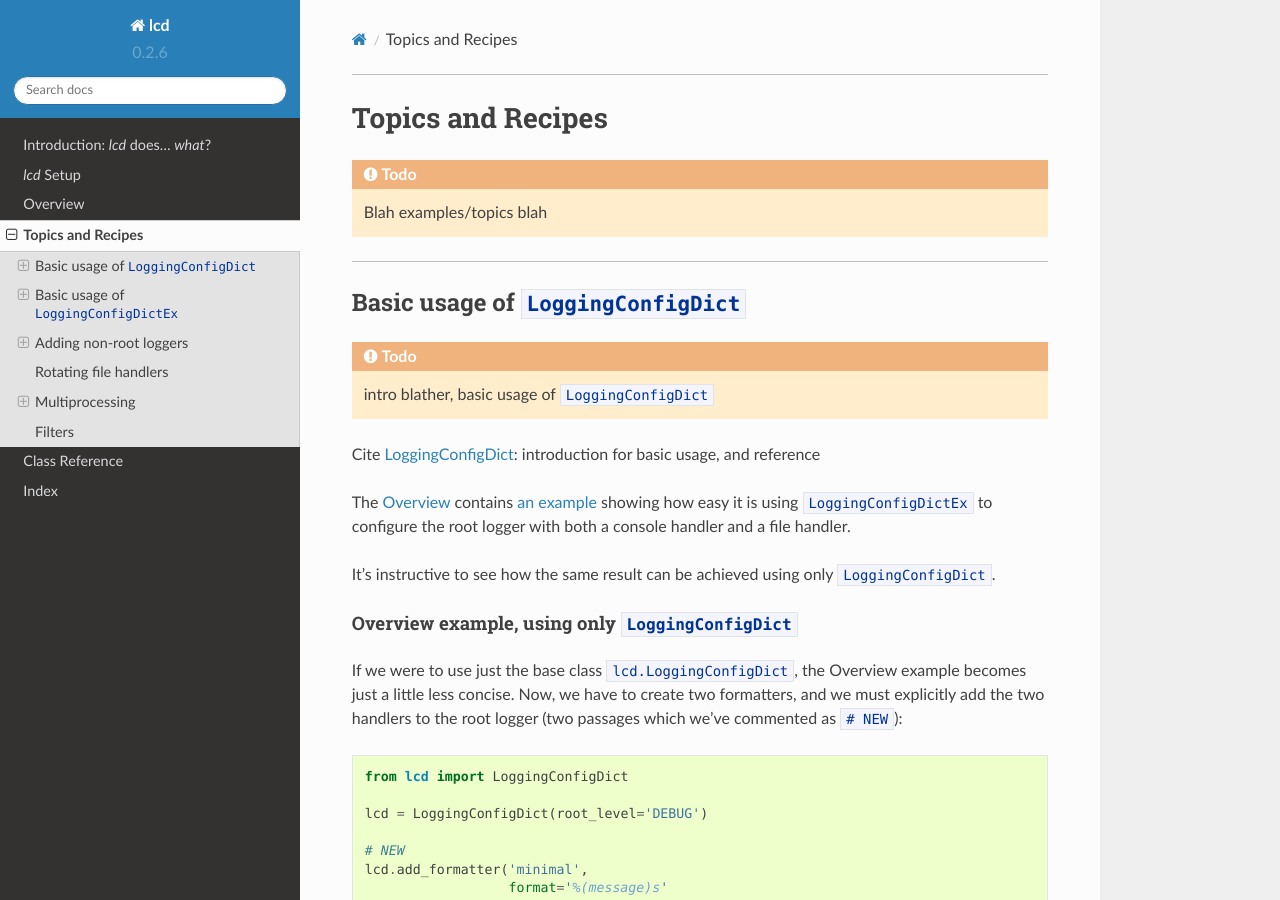
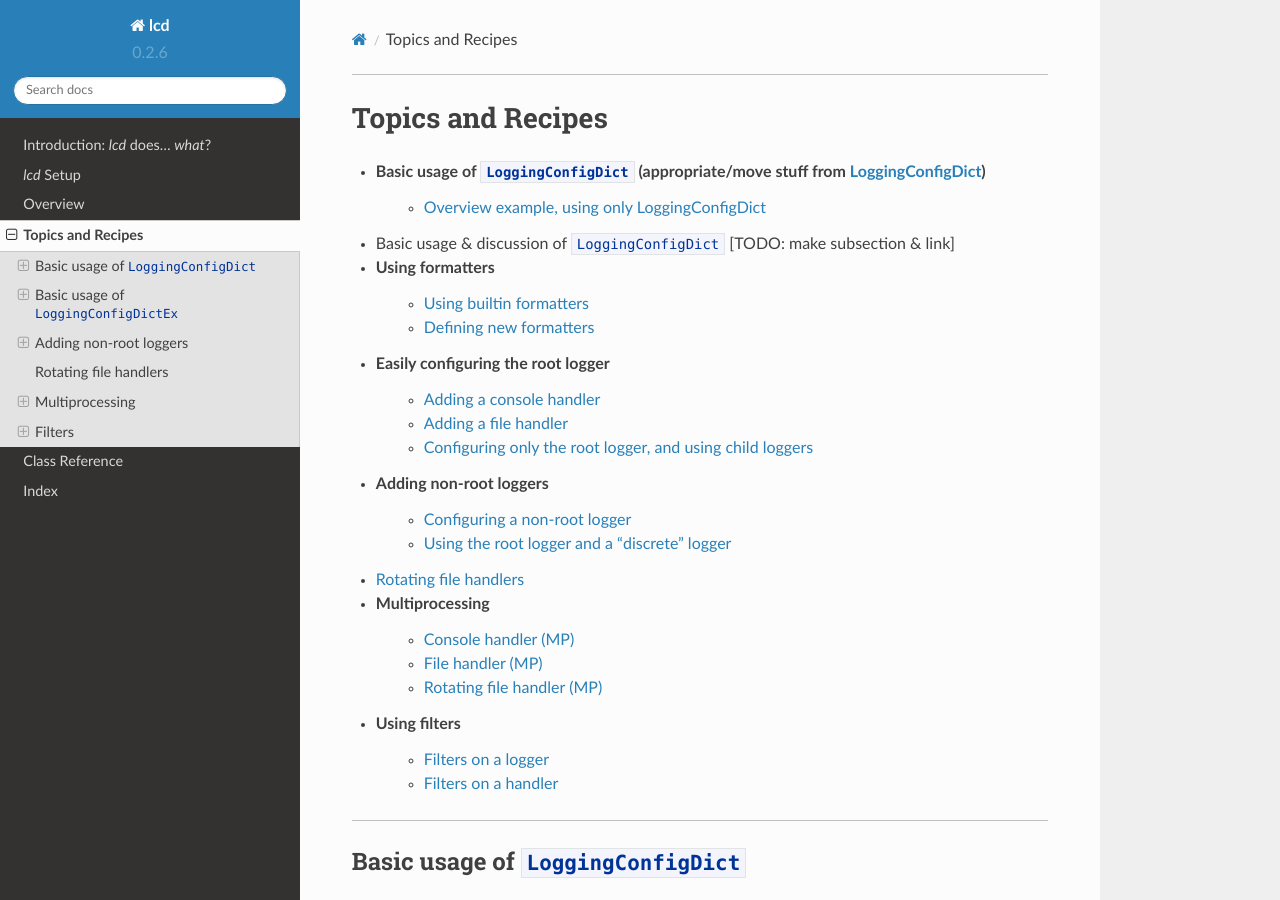
Before and after one commit to Twangist/prelogging, a Sphinx documentation site: the page built from lcd/docs/topics-recipes.rst, in a window 1280 px wide and 900 px high. Built offline with Sphinx 7.4.7 and the Read the Docs theme 2.0.0, drawn with Linux system fonts in a browser that asks for light colours; some of the changed text lies outside the part shown.

Commit message:
0.2.6b10 -- setup, docs.
TODO the other topics & examples.
TODO lil blurb / docstring of _ex module -- __Ex class adds formatters,
and adds handler-creators which can use locking (mproc-safe) handlers
TODO structure of topics-examples.
Maybe break it up / subdivide it, or it'll be very fat.

```diff
--- a/lcd/docs/topics-recipes.rst
+++ b/lcd/docs/topics-recipes.rst
@@ -3,14 +3,41 @@ Topics and Recipes
 
 .. include:: _global.rst
 
-.. todo::
-    Blah examples/topics blah
+* Basic usage of ``LoggingConfigDict`` (appropriate/move stuff from :ref:`LoggingConfigDict`)
+    * :ref:`overview-example-using-only-LoggingConfigDict`
+
+* Basic usage & discussion of ``LoggingConfigDict`` [TODO: make subsection & link]
+
+* Using formatters
+    * :ref:`tr-LCDEx-using-builtin-formatters`
+    * :ref:`tr-LCDEx-defining-new-formatters`
+
+* Easily configuring the root logger
+    * :ref:`tr-easy-config-root-add-console`
+    * :ref:`tr-easy-config-root-add-file`
+    * :ref:`tr-config-root-use-children`
+
+* Adding non-root loggers
+    * :ref:`tr-config-non-root-propagate`
+    * :ref:`tr-config-discrete-non-root`
+
+* :ref:`tr-rot-fh`
+
+* Multiprocessing
+    * :ref:`tr-mp-console`
+    * :ref:`tr-mp-fh`
+    * :ref:`tr-mp-rot-fh`
+
+* Using filters
+    * :ref:`tr-filters-logger`
+    * :ref:`tr-filters-handler`
 
 --------------------------------------------------
 
+.. _tr-basic-usage-LCD:
+
 Basic usage of ``LoggingConfigDict``
 -------------------------------------------------------
-
 
 .. todo::
     intro blather, basic usage of ``LoggingConfigDict``
@@ -65,6 +92,8 @@ we've commented as ``# NEW``):
 
 --------------------------------------------------
 
+.. _tr-basic-usage-LCDEx:
+
 Basic usage of ``LoggingConfigDictEx``
 ---------------------------------------------------------
 
@@ -72,25 +101,32 @@ Basic usage of ``LoggingConfigDictEx``
     intro blather, basic usage of ``LoggingConfigDictEx``
 
 
+.. _tr-LCDEx-using-formatters:
+
 Using formatters
 ++++++++++++++++++++++++++
 
 asfasdf
 
+.. _tr-LCDEx-using-builtin-formatters:
+
 Using builtin formatters
 ~~~~~~~~~~~~~~~~~~~~~~~~~~~~~~
 qwerty
 
+.. _tr-LCDEx-defining-new-formatters:
+
 Defining new formatters
 ~~~~~~~~~~~~~~~~~~~~~~~~~~~~~~
 
-.. note::
-    The `logging` module supports a large number of keywords
-    that can appear in formatters — for a complete list, see the documentation for
-    `LogRecord attributes <https://docs.python.org/3/library/logging.html?highlight=logging#logrecord-attributes>`_.
-    Each logged message can even include the name of the function, and/or the line number,
-    where its originating logging call was issued.
+The `logging` module supports a large number of keywords
+that can appear in formatters — for a complete list, see the documentation for
+`LogRecord attributes <https://docs.python.org/3/library/logging.html?highlight=logging#logrecord-attributes>`_.
+Each logged message can even include the name of the function, and/or the line number,
+where its originating logging call was issued.
 
+
+.. _tr-easy-config-root:
 
 Easily configuring a root logger
 ++++++++++++++++++++++++++++++++++
@@ -98,13 +134,19 @@ Easily configuring a root logger
 We already saw `one example <example-overview-config>` of how easy it is to
 configure the root logger with both a console handler and a file handler.
 
+.. _tr-easy-config-root-add-console:
+
 Adding a console handler
 ~~~~~~~~~~~~~~~~~~~~~~~~~~
+
+.. _tr-easy-config-root-add-file:
 
 Adding a file handler
 ~~~~~~~~~~~~~~~~~~~~~~~~~~
 
-Example [TODO: of WHAT? Config'd root, + use child loggers "free"]
+.. _tr-config-root-use-children:
+
+Configuring only the root logger, and using child loggers
 ++++++++++++++++++++++++++++++++++++++++++++++++++++++++++++++++++++
 
 A typical, useful approach is to add handlers only to the root logger,
@@ -132,6 +174,10 @@ The following example illustrates the general technique:
     your_submodule      : ERROR   : Uh oh, there was an error.
 
 
+--------------------------------------------------
+
+.. _tr-add-non-root:
+
 Adding non-root loggers
 ----------------------------------
 
@@ -144,6 +190,8 @@ Reasons to do so:
     * you want to write to destinations other than those of the root,
       either instead of or in addition to those.
 
+
+.. _tr-config-non-root-propagate:
 
 Configuring a non-root logger
 ++++++++++++++++++++++++++++++++++
@@ -163,6 +211,8 @@ How-to
 ~~~~~~~~~~~~~~~~~~~~~~~~~~~~~~~~~
 fdsa
 
+
+.. _tr-config-discrete-non-root:
 
 Using the root logger and a "discrete" logger
 +++++++++++++++++++++++++++++++++++++++++++++++
@@ -303,18 +355,26 @@ rotating fh blah blah
 --------------------------------------------------
 
 
+.. _tr-mp:
+
 Multiprocessing
 -----------------
 
 MP blather
 
+.. _tr-mp-console:
+
 Console handler (MP)
 +++++++++++++++++++++++++++++
 123
 
+.. _tr-mp-fh:
+
 File handler (MP)
 +++++++++++++++++++++++++++++
 abc
+
+.. _tr-mp-rot-fh:
 
 Rotating file handler (MP)
 +++++++++++++++++++++++++++++
@@ -323,7 +383,21 @@ xyz
 --------------------------------------------------
 
 
+.. _tr-filters:
+
 Filters
 --------
 
 see tests ... for examples of how to set up a logger filter or a handler filter
+
+.. _tr-filters-logger:
+
+Filters on a logger
++++++++++++++++++++++++++++++
+ZXCVBN
+
+.. _tr-filters-handler:
+
+Filters on a handler
++++++++++++++++++++++++++++++
+TYUIO
```
Also changed, not shown: other parts of lcd/docs/topics-recipes.rst (+3 -1 lines).
